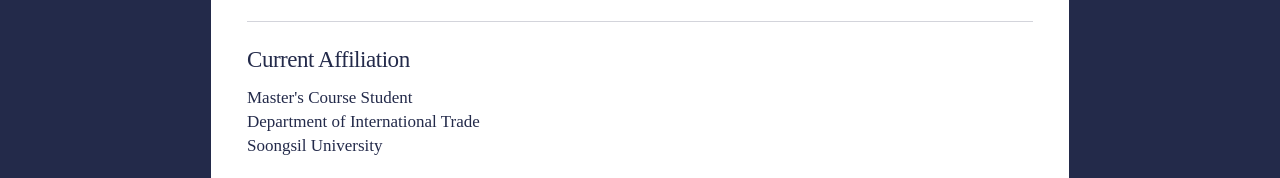
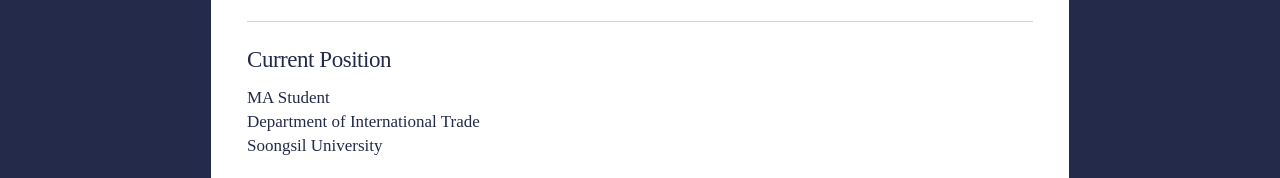
Before and after one commit to mjay56/academic, a plain HTML site: page cv.html in a window 1280 px wide. Shown: the part 334-512 px from the top of the page. Drawn offline with Linux system fonts and the light colour scheme.

Commit message:
Add files via upload

```diff
--- a/cv.html
+++ b/cv.html
@@ -31,8 +31,8 @@
           <p><a href="mailto:mjaykim56@gmail.com">mjaykim56[at]gmail.com</a></p>
         </div>
         <div class="cv-row">
-          <h2>Current Affiliation</h2>
-          <p class="affiliation-lines">Master's Course Student<br>
+          <h2>Current Position</h2>
+          <p class="affiliation-lines">MA Student<br>
             Department of International Trade<br>
             Soongsil University</p>
         </div>
```
